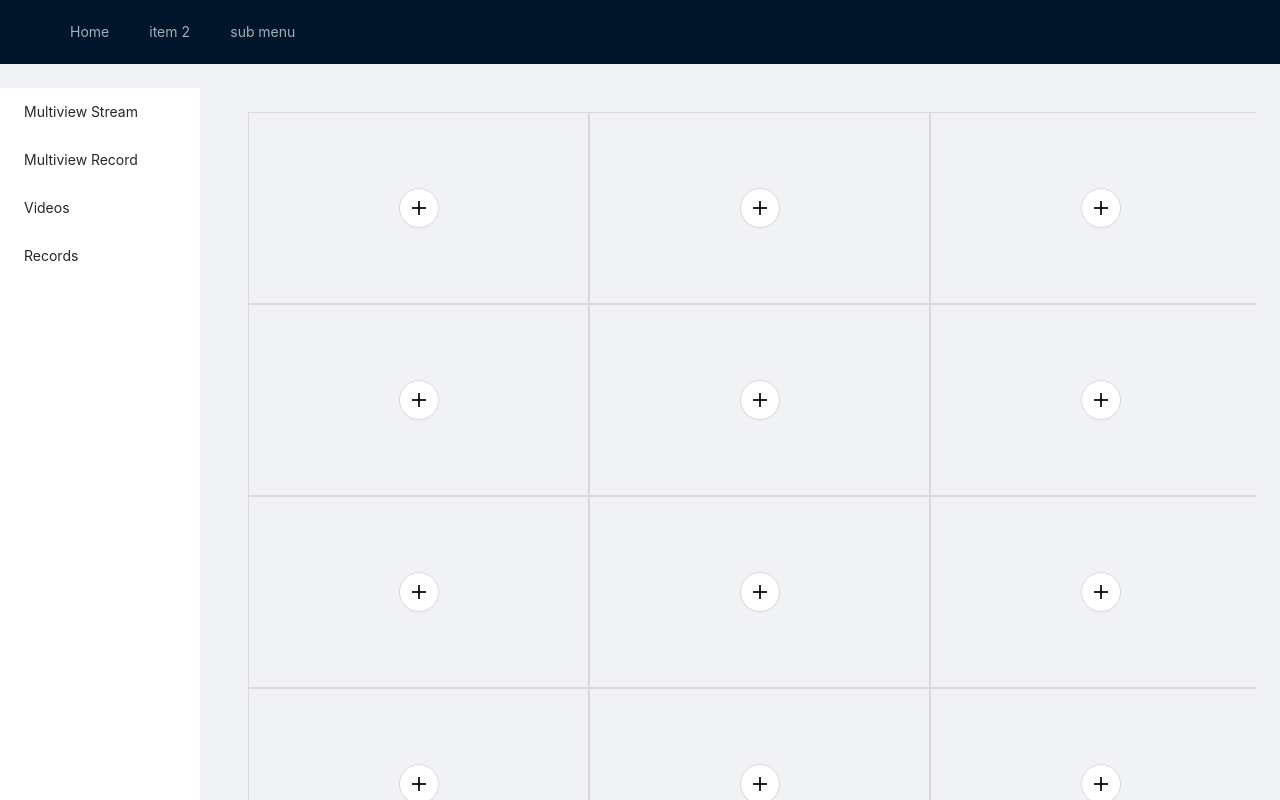
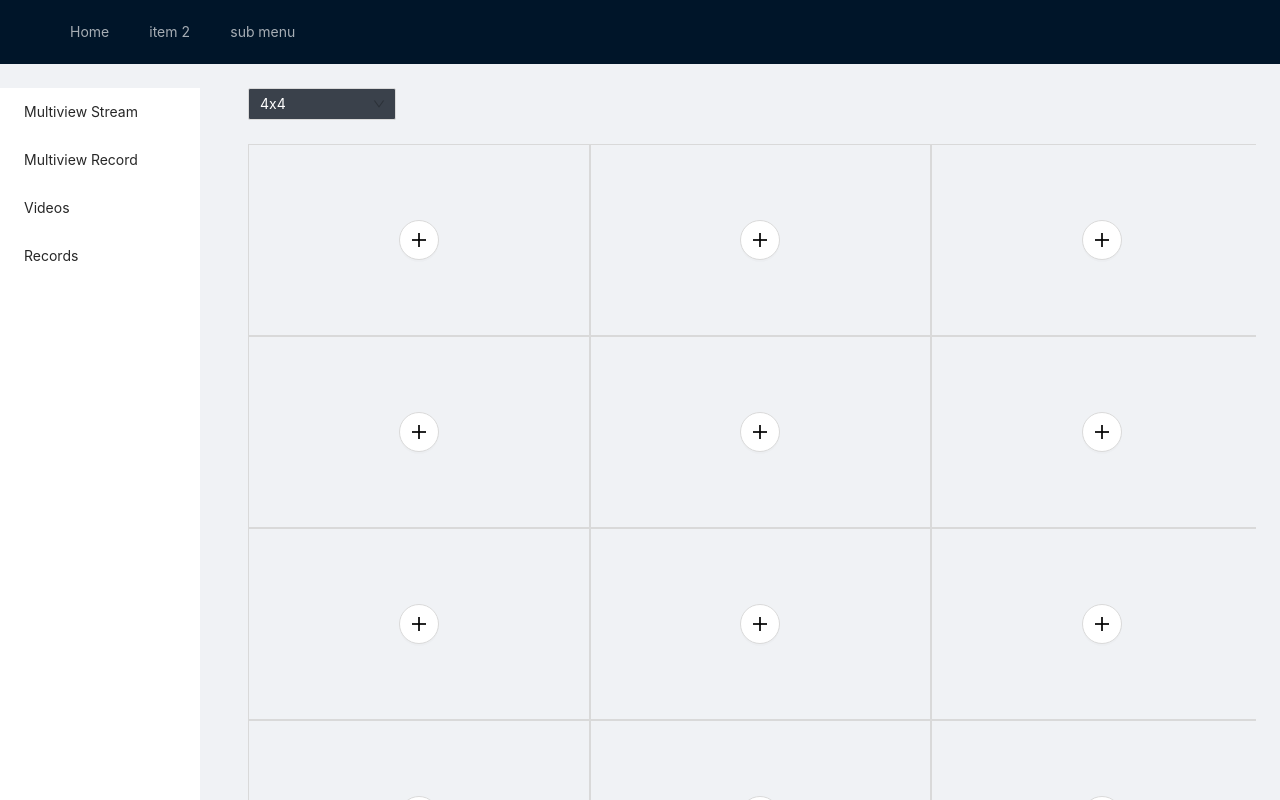
Before and after one commit to thangtran97/reactjs-typescript-reduxtoolkit, a React (Create React App) app in the folder frontend/learning-typescript/: page /multiview/streams in a window 1280 px wide. Shown: the top 800 px of the page. Built offline with nearby package versions, Linux system fonts and the light colour scheme; no server answers.

Commit message:
Add multiple stream mode

```diff
--- a/frontend/learning-typescript/src/pages/MultiviewStream/index.css
+++ b/frontend/learning-typescript/src/pages/MultiviewStream/index.css
@@ -1,9 +1,18 @@
 .space-align-block {
-    flex: none;
-    border: 1px solid #d9d9d9;
-    width: 341px;
-    height: 192px;
-    align-items: center;
-    justify-content: center;
-    display: flex;
+    float: left;
 }
+
+.block-4x4 {
+    width: 25%;
+    height: 25%;
+}
+
+.block-3x3 {
+    width: 33.33%;
+    height: 33.33%;
+}
+
+.block-2x2 {
+    width: 50%;
+    height: 50%;
+}
--- a/frontend/learning-typescript/src/pages/MultiviewStream/index.tsx
+++ b/frontend/learning-typescript/src/pages/MultiviewStream/index.tsx
@@ -2,7 +2,7 @@ import React, { useState, useEffect } from "react";
 import "antd/dist/antd.css";
 import "./index.css";
 import Page from "../../components/Page";
-import { Button, Menu, MenuProps, Modal, Row } from "antd";
+import { Button, Menu, MenuProps, Modal, Row, Select } from "antd";
 import { PlusOutlined } from "@ant-design/icons";
 import { useAppDispatch, useAppSelector } from "../../store/hooks";
 import { getAllStream, selectValues } from "../../store/streamSlice";
@@ -13,6 +13,7 @@ const MultiviewStream: React.FC = () => {
     const streams = useAppSelector(selectValues);
     const [currentIndex, setCurrentIndex] = useState<number>();
     const [isModalOpen, setIsModalOpen] = useState(false);
+    const [viewMode, setViewMode] = useState<string>("3");
     const [streamUrl, setStreamUrl] = useState({
         url1: "",
         url2: "",
@@ -53,6 +54,40 @@ const MultiviewStream: React.FC = () => {
         }));
     };
 
+    const handleChangeViewMode = (value: string) => {
+        setViewMode(value);
+    };
+
+    const setBlockSize = () => {
+        if (viewMode == "1") {
+            return "block-2x2";
+        } else if (viewMode == "2") {
+            return "block-3x3";
+        } else if (viewMode == "3") {
+            return "block-4x4";
+        }
+    };
+
+    const setWidth = () => {
+        if (viewMode == "1") {
+            return 683;
+        } else if (viewMode == "2") {
+            return 455.33;
+        } else if (viewMode == "3") {
+            return 341.5;
+        }
+    };
+
+    const setHeight = () => {
+        if (viewMode == "1") {
+            return 384;
+        } else if (viewMode == "2") {
+            return 256;
+        } else if (viewMode == "3") {
+            return 192;
+        }
+    };
+
     useEffect(() => {
         dispatch(getAllStream());
     }, [dispatch]);
@@ -61,13 +96,25 @@ const MultiviewStream: React.FC = () => {
         <Page
             content={
                 <div>
-                    <Row style={{ width: 1400, marginTop: 24 }}>
-                        <div className="space-align-block">
+                    <Row style={{ marginBottom: 24 }}>
+                        <Select
+                            style={{ width: "15%" }}
+                            value={viewMode}
+                            onChange={handleChangeViewMode}
+                        >
+                            <Select.Option value="1">2x2</Select.Option>
+                            <Select.Option value="2">3x3</Select.Option>
+                            <Select.Option value="3">4x4</Select.Option>
+                        </Select>
+                    </Row>
+                    <div style={{ width: 1366, height: 768 }}>
+                        <div className={"space-align-block " + setBlockSize()}>
                             {streamUrl.url1 ?
                                 <WebrtcPlayer
                                     url={`http://localhost:8083/stream/${streamUrl.url1}/channel/0/webrtc?${streamUrl.url1}&channel=0`}
-                                    width={341}
-                                    height={192}
+                                    width={setWidth()}
+                                    height={setHeight()}
+                                    hasClose={true}
                                     onClose={(e) => handleCloseVideo(e, 1)}
                                     onClick={(e) => e.preventDefault()}
                                 />
@@ -78,12 +125,13 @@ const MultiviewStream: React.FC = () => {
                                     onClick={(e) => handleClick(e, 1)}
                                 />}
                         </div>
-                        <div className="space-align-block">
+                        <div className={"space-align-block " + setBlockSize()}>
                             {streamUrl.url2 ?
                                 <WebrtcPlayer
                                     url={`http://localhost:8083/stream/${streamUrl.url2}/channel/0/webrtc?${streamUrl.url2}&channel=0`}
-                                    width={341}
-                                    height={192}
+                                    width={setWidth()}
+                                    height={setHeight()}
+                                    hasClose={true}
                                     onClose={(e) => handleCloseVideo(e, 2)}
                                     onClick={(e) => e.preventDefault()}
                                 />
@@ -94,12 +142,13 @@ const MultiviewStream: React.FC = () => {
                                     onClick={(e) => handleClick(e, 2)}
                                 />}
                         </div>
-                        <div className="space-align-block">
+                        <div className={"space-align-block " + setBlockSize()}>
                             {streamUrl.url3 ?
                                 <WebrtcPlayer
                                     url={`http://localhost:8083/stream/${streamUrl.url3}/channel/0/webrtc?${streamUrl.url3}&channel=0`}
-                                    width={341}
-                                    height={192}
+                                    width={setWidth()}
+                                    height={setHeight()}
+                                    hasClose={true}
                                     onClose={(e) => handleCloseVideo(e, 3)}
                                     onClick={(e) => e.preventDefault()}
                                 />
@@ -110,12 +159,13 @@ const MultiviewStream: React.FC = () => {
                                     onClick={(e) => handleClick(e, 3)}
                                 />}
                         </div>
-                        <div className="space-align-block">
+                        <div className={"space-align-block " + setBlockSize()}>
                             {streamUrl.url4 ?
                                 <WebrtcPlayer
                                     url={`http://localhost:8083/stream/${streamUrl.url4}/channel/0/webrtc?${streamUrl.url4}&channel=0`}
-                                    width={341}
-                                    height={192}
+                                    width={setWidth()}
+                                    height={setHeight()}
+                                    hasClose={true}
                                     onClose={(e) => handleCloseVideo(e, 4)}
                                     onClick={(e) => e.preventDefault()}
                                 />
@@ -126,14 +176,14 @@ const MultiviewStream: React.FC = () => {
                                     onClick={(e) => handleClick(e, 4)}
                                 />}
                         </div>
-                    </Row>
-                    <Row style={{ width: 1400 }}>
-                        <div className="space-align-block">
+                        {(viewMode == "2" || viewMode == "3") ?
+                            (<div className={"space-align-block " + setBlockSize()}>
                                 {streamUrl.url5 ?
                                     <WebrtcPlayer
                                         url={`http://localhost:8083/stream/${streamUrl.url5}/channel/0/webrtc?${streamUrl.url5}&channel=0`}
-                                    width={341}
-                                    height={192}
+                                        width={setWidth()}
+                                        height={setHeight()}
+                                        hasClose={true}
                                         onClose={(e) => handleCloseVideo(e, 5)}
                                         onClick={(e) => e.preventDefault()}
                                     />
@@ -143,13 +193,15 @@ const MultiviewStream: React.FC = () => {
                                         size="large"
                                         onClick={(e) => handleClick(e, 5)}
                                     />}
-                        </div>
-                        <div className="space-align-block">
+                            </div>) : null}
+                        {(viewMode == "2" || viewMode == "3") ?
+                            (<div className={"space-align-block " + setBlockSize()}>
                                 {streamUrl.url6 ?
                                     <WebrtcPlayer
                                         url={`http://localhost:8083/stream/${streamUrl.url6}/channel/0/webrtc?${streamUrl.url6}&channel=0`}
-                                    width={341}
-                                    height={192}
+                                        width={setWidth()}
+                                        height={setHeight()}
+                                        hasClose={true}
                                         onClose={(e) => handleCloseVideo(e, 6)}
                                         onClick={(e) => e.preventDefault()}
                                     />
@@ -159,13 +211,15 @@ const MultiviewStream: React.FC = () => {
                                         size="large"
                                         onClick={(e) => handleClick(e, 6)}
                                     />}
-                        </div>
-                        <div className="space-align-block">
+                            </div>) : null}
+                        {(viewMode == "2" || viewMode == "3") ?
+                            (<div className={"space-align-block " + setBlockSize()}>
                                 {streamUrl.url7 ?
                                     <WebrtcPlayer
                                         url={`http://localhost:8083/stream/${streamUrl.url7}/channel/0/webrtc?${streamUrl.url7}&channel=0`}
-                                    width={341}
-                                    height={192}
+                                        width={setWidth()}
+                                        height={setHeight()}
+                                        hasClose={true}
                                         onClose={(e) => handleCloseVideo(e, 7)}
                                         onClick={(e) => e.preventDefault()}
                                     />
@@ -175,13 +229,15 @@ const MultiviewStream: React.FC = () => {
                                         size="large"
                                         onClick={(e) => handleClick(e, 7)}
                                     />}
-                        </div>
-                        <div className="space-align-block">
+                            </div>) : null}
+                        {(viewMode == "2" || viewMode == "3") ?
+                            (<div className={"space-align-block " + setBlockSize()}>
                                 {streamUrl.url8 ?
                                     <WebrtcPlayer
                                         url={`http://localhost:8083/stream/${streamUrl.url8}/channel/0/webrtc?${streamUrl.url8}&channel=0`}
-                                    width={341}
-                                    height={192}
+                                        width={setWidth()}
+                                        height={setHeight()}
+                                        hasClose={true}
                                         onClose={(e) => handleCloseVideo(e, 8)}
                                         onClick={(e) => e.preventDefault()}
                                     />
@@ -191,15 +247,15 @@ const MultiviewStream: React.FC = () => {
                                         size="large"
                                         onClick={(e) => handleClick(e, 8)}
                                     />}
-                        </div>
-                    </Row>
-                    <Row style={{ width: 1400 }}>
-                        <div className="space-align-block">
+                            </div>) : null}
+                        {(viewMode == "2" || viewMode == "3") ?
+                            (<div className={"space-align-block " + setBlockSize()}>
                                 {streamUrl.url9 ?
                                     <WebrtcPlayer
                                         url={`http://localhost:8083/stream/${streamUrl.url9}/channel/0/webrtc?${streamUrl.url9}&channel=0`}
-                                    width={341}
-                                    height={192}
+                                        width={setWidth()}
+                                        height={setHeight()}
+                                        hasClose={true}
                                         onClose={(e) => handleCloseVideo(e, 9)}
                                         onClick={(e) => e.preventDefault()}
                                     />
@@ -209,13 +265,15 @@ const MultiviewStream: React.FC = () => {
                                         size="large"
                                         onClick={(e) => handleClick(e, 9)}
                                     />}
-                        </div>
-                        <div className="space-align-block">
+                            </div>) : null}
+                        {(viewMode == "3") ?
+                            (<div className={"space-align-block " + setBlockSize()}>
                                 {streamUrl.url10 ?
                                     <WebrtcPlayer
                                         url={`http://localhost:8083/stream/${streamUrl.url10}/channel/0/webrtc?${streamUrl.url10}&channel=0`}
-                                    width={341}
-                                    height={192}
+                                        width={setWidth()}
+                                        height={setHeight()}
+                                        hasClose={true}
                                         onClose={(e) => handleCloseVideo(e, 10)}
                                         onClick={(e) => e.preventDefault()}
                                     />
@@ -225,13 +283,15 @@ const MultiviewStream: React.FC = () => {
                                         size="large"
                                         onClick={(e) => handleClick(e, 10)}
                                     />}
-                        </div>
-                        <div className="space-align-block">
+                            </div>) : null}
+                        {(viewMode == "3") ?
+                            (<div className={"space-align-block " + setBlockSize()}>
                                 {streamUrl.url11 ?
                                     <WebrtcPlayer
                                         url={`http://localhost:8083/stream/${streamUrl.url11}/channel/0/webrtc?${streamUrl.url11}&channel=0`}
-                                    width={341}
-                                    height={192}
+                                        width={setWidth()}
+                                        height={setHeight()}
+                                        hasClose={true}
                                         onClose={(e) => handleCloseVideo(e, 11)}
                                         onClick={(e) => e.preventDefault()}
                                     />
@@ -241,13 +301,15 @@ const MultiviewStream: React.FC = () => {
                                         size="large"
                                         onClick={(e) => handleClick(e, 11)}
                                     />}
-                        </div>
-                        <div className="space-align-block">
+                            </div>) : null}
+                        {(viewMode == "3") ?
+                            (<div className={"space-align-block " + setBlockSize()}>
                                 {streamUrl.url12 ?
                                     <WebrtcPlayer
                                         url={`http://localhost:8083/stream/${streamUrl.url12}/channel/0/webrtc?${streamUrl.url12}&channel=0`}
-                                    width={341}
-                                    height={192}
+                                        width={setWidth()}
+                                        height={setHeight()}
+                                        hasClose={true}
                                         onClose={(e) => handleCloseVideo(e, 12)}
                                         onClick={(e) => e.preventDefault()}
                                     />
@@ -257,15 +319,15 @@ const MultiviewStream: React.FC = () => {
                                         size="large"
                                         onClick={(e) => handleClick(e, 12)}
                                     />}
-                        </div>
-                    </Row>
-                    <Row style={{ width: 1400 }}>
-                        <div className="space-align-block">
+                            </div>) : null}
+                        {(viewMode == "3") ?
+                            (<div className={"space-align-block " + setBlockSize()}>
                                 {streamUrl.url13 ?
                                     <WebrtcPlayer
                                         url={`http://localhost:8083/stream/${streamUrl.url13}/channel/0/webrtc?${streamUrl.url13}&channel=0`}
-                                    width={341}
-                                    height={192}
+                                        width={setWidth()}
+                                        height={setHeight()}
+                                        hasClose={true}
                                         onClose={(e) => handleCloseVideo(e, 13)}
                                         onClick={(e) => e.preventDefault()}
                                     />
@@ -275,13 +337,15 @@ const MultiviewStream: React.FC = () => {
                                         size="large"
                                         onClick={(e) => handleClick(e, 13)}
                                     />}
-                        </div>
-                        <div className="space-align-block">
+                            </div>) : null}
+                        {(viewMode == "3") ?
+                            (<div className={"space-align-block " + setBlockSize()}>
                                 {streamUrl.url14 ?
                                     <WebrtcPlayer
                                         url={`http://localhost:8083/stream/${streamUrl.url14}/channel/0/webrtc?${streamUrl.url14}&channel=0`}
-                                    width={341}
-                                    height={192}
+                                        width={setWidth()}
+                                        height={setHeight()}
+                                        hasClose={true}
                                         onClose={(e) => handleCloseVideo(e, 14)}
                                         onClick={(e) => e.preventDefault()}
                                     />
@@ -291,13 +355,15 @@ const MultiviewStream: React.FC = () => {
                                         size="large"
                                         onClick={(e) => handleClick(e, 14)}
                                     />}
-                        </div>
-                        <div className="space-align-block">
+                            </div>) : null}
+                        {(viewMode == "3") ?
+                            (<div className={"space-align-block " + setBlockSize()}>
                                 {streamUrl.url15 ?
                                     <WebrtcPlayer
                                         url={`http://localhost:8083/stream/${streamUrl.url15}/channel/0/webrtc?${streamUrl.url15}&channel=0`}
-                                    width={341}
-                                    height={192}
+                                        width={setWidth()}
+                                        height={setHeight()}
+                                        hasClose={true}
                                         onClose={(e) => handleCloseVideo(e, 15)}
                                         onClick={(e) => e.preventDefault()}
                                     />
@@ -307,13 +373,15 @@ const MultiviewStream: React.FC = () => {
                                         size="large"
                                         onClick={(e) => handleClick(e, 15)}
                                     />}
-                        </div>
-                        <div className="space-align-block">
+                            </div>) : null}
+                        {(viewMode == "3") ?
+                            (<div className={"space-align-block " + setBlockSize()}>
                                 {streamUrl.url16 ?
                                     <WebrtcPlayer
                                         url={`http://localhost:8083/stream/${streamUrl.url16}/channel/0/webrtc?${streamUrl.url16}&channel=0`}
-                                    width={341}
-                                    height={192}
+                                        width={setWidth()}
+                                        height={setHeight()}
+                                        hasClose={true}
                                         onClose={(e) => handleCloseVideo(e, 16)}
                                         onClick={(e) => e.preventDefault()}
                                     />
@@ -323,8 +391,8 @@ const MultiviewStream: React.FC = () => {
                                         size="large"
                                         onClick={(e) => handleClick(e, 16)}
                                     />}
+                            </div>) : null}
                     </div>
-                    </Row>
                     <Modal
                         title="Select stream"
                         open={isModalOpen}
```
Also changed, not shown: frontend/learning-typescript/src/components/WebrtcPlayer/index.tsx (+6 -2 lines). Lines whose indentation alone changed are shown as unchanged.
